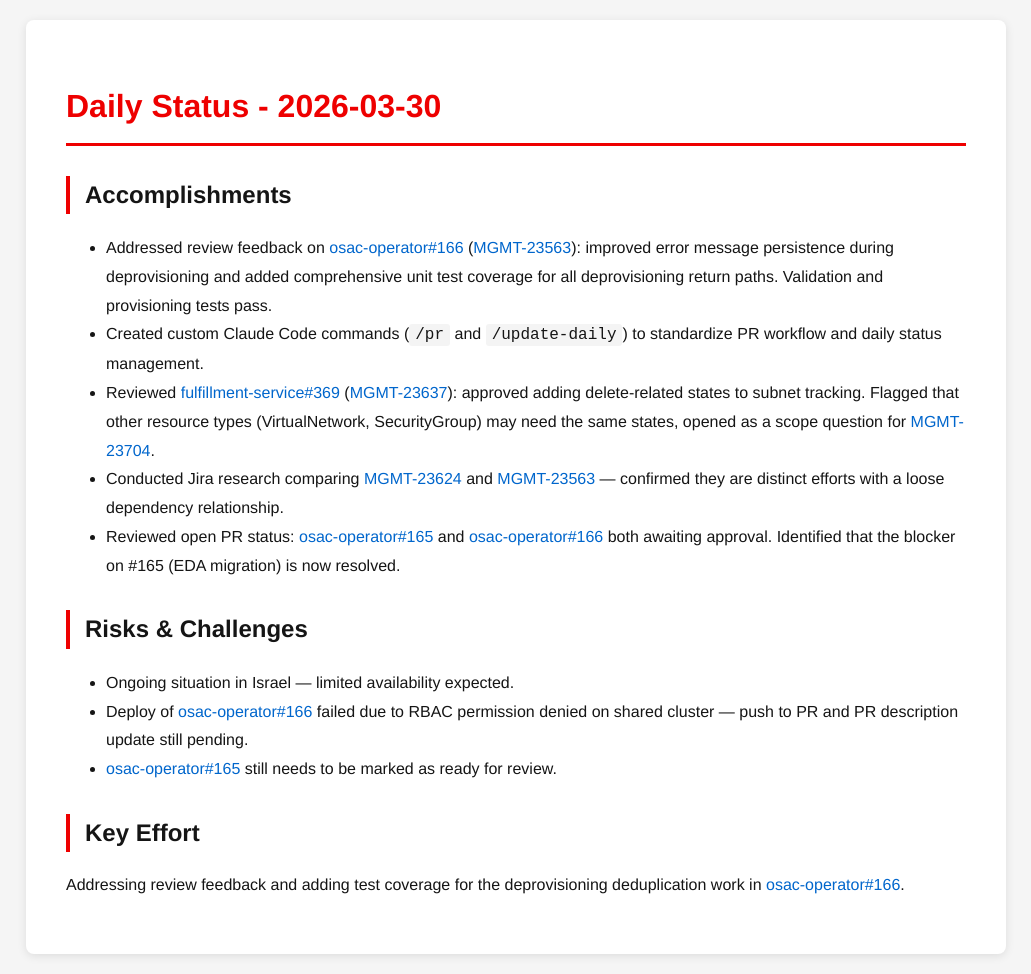
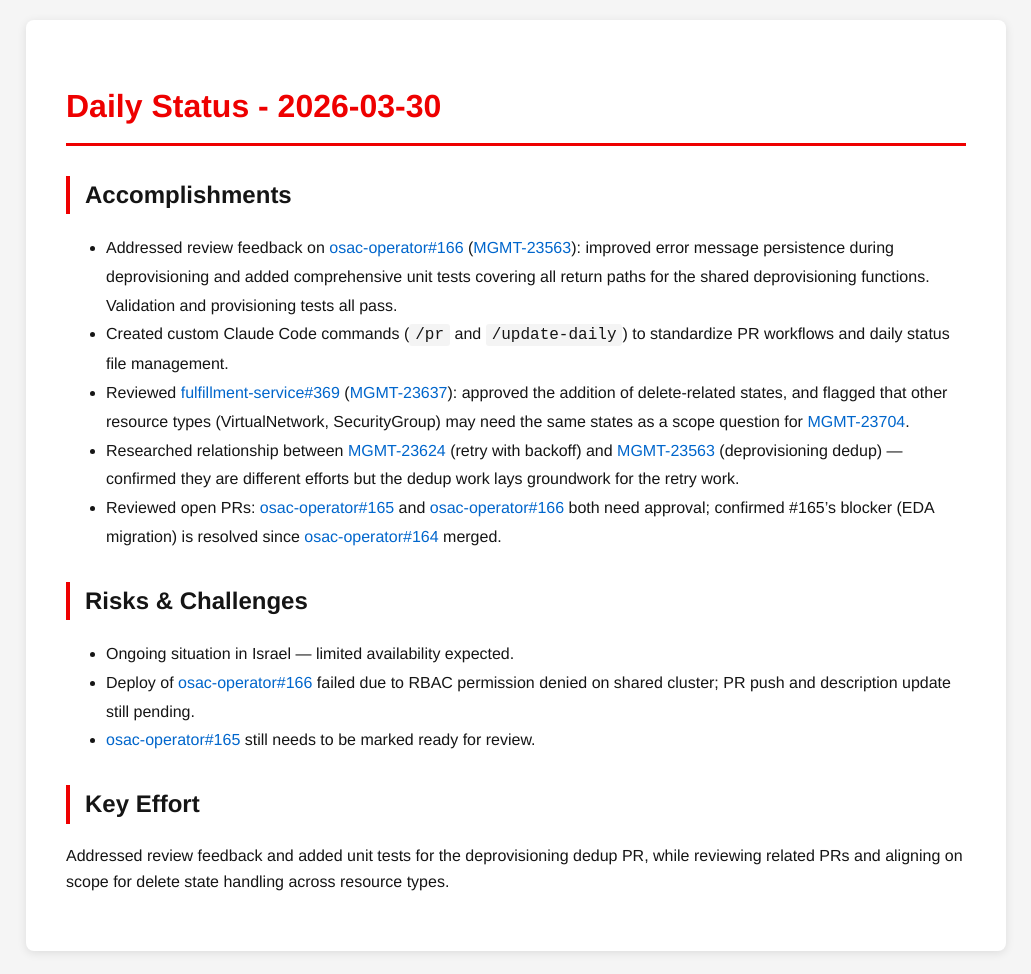
Before and after one commit to tzvatot/daily-status, a Jekyll site: the page built from 2026-03-30.md, in a window 1280 px wide. Shown: the whole page, without its empty margins (124-1155 px from the left). Built offline with Jekyll 4.4.1, drawn with Linux system fonts in a browser that asks for light colours.

Commit message:
Daily status update - 2026-03-30

```diff
--- a/2026-03-30.md
+++ b/2026-03-30.md
@@ -7,16 +7,16 @@
 # Daily Status - 2026-03-30
 
 ## Accomplishments
-- Addressed review feedback on [osac-operator#166](https://github.com/osac-project/osac-operator/pull/166) ([MGMT-23563](https://issues.redhat.com/browse/MGMT-23563)): improved error message persistence during deprovisioning and added comprehensive unit test coverage for all deprovisioning return paths. Validation and provisioning tests pass.
-- Created custom Claude Code commands (`/pr` and `/update-daily`) to standardize PR workflow and daily status management.
-- Reviewed [fulfillment-service#369](https://github.com/osac-project/fulfillment-service/pull/369) ([MGMT-23637](https://issues.redhat.com/browse/MGMT-23637)): approved adding delete-related states to subnet tracking. Flagged that other resource types (VirtualNetwork, SecurityGroup) may need the same states, opened as a scope question for [MGMT-23704](https://issues.redhat.com/browse/MGMT-23704).
-- Conducted Jira research comparing [MGMT-23624](https://issues.redhat.com/browse/MGMT-23624) and [MGMT-23563](https://issues.redhat.com/browse/MGMT-23563) — confirmed they are distinct efforts with a loose dependency relationship.
-- Reviewed open PR status: [osac-operator#165](https://github.com/osac-project/osac-operator/pull/165) and [osac-operator#166](https://github.com/osac-project/osac-operator/pull/166) both awaiting approval. Identified that the blocker on #165 (EDA migration) is now resolved.
+- Addressed review feedback on [osac-operator#166](https://github.com/osac-project/osac-operator/pull/166) ([MGMT-23563](https://issues.redhat.com/browse/MGMT-23563)): improved error message persistence during deprovisioning and added comprehensive unit tests covering all return paths for the shared deprovisioning functions. Validation and provisioning tests all pass.
+- Created custom Claude Code commands (`/pr` and `/update-daily`) to standardize PR workflows and daily status file management.
+- Reviewed [fulfillment-service#369](https://github.com/osac-project/fulfillment-service/pull/369) ([MGMT-23637](https://issues.redhat.com/browse/MGMT-23637)): approved the addition of delete-related states, and flagged that other resource types (VirtualNetwork, SecurityGroup) may need the same states as a scope question for [MGMT-23704](https://issues.redhat.com/browse/MGMT-23704).
+- Researched relationship between [MGMT-23624](https://issues.redhat.com/browse/MGMT-23624) (retry with backoff) and [MGMT-23563](https://issues.redhat.com/browse/MGMT-23563) (deprovisioning dedup) — confirmed they are different efforts but the dedup work lays groundwork for the retry work.
+- Reviewed open PRs: [osac-operator#165](https://github.com/osac-project/osac-operator/pull/165) and [osac-operator#166](https://github.com/osac-project/osac-operator/pull/166) both need approval; confirmed #165's blocker (EDA migration) is resolved since [osac-operator#164](https://github.com/osac-project/osac-operator/pull/164) merged.
 
 ## Risks & Challenges
 - Ongoing situation in Israel — limited availability expected.
-- Deploy of [osac-operator#166](https://github.com/osac-project/osac-operator/pull/166) failed due to RBAC permission denied on shared cluster — push to PR and PR description update still pending.
-- [osac-operator#165](https://github.com/osac-project/osac-operator/pull/165) still needs to be marked as ready for review.
+- Deploy of [osac-operator#166](https://github.com/osac-project/osac-operator/pull/166) failed due to RBAC permission denied on shared cluster; PR push and description update still pending.
+- [osac-operator#165](https://github.com/osac-project/osac-operator/pull/165) still needs to be marked ready for review.
 
 ## Key Effort
-Addressing review feedback and adding test coverage for the deprovisioning deduplication work in [osac-operator#166](https://github.com/osac-project/osac-operator/pull/166).
+Addressed review feedback and added unit tests for the deprovisioning dedup PR, while reviewing related PRs and aligning on scope for delete state handling across resource types.
```
